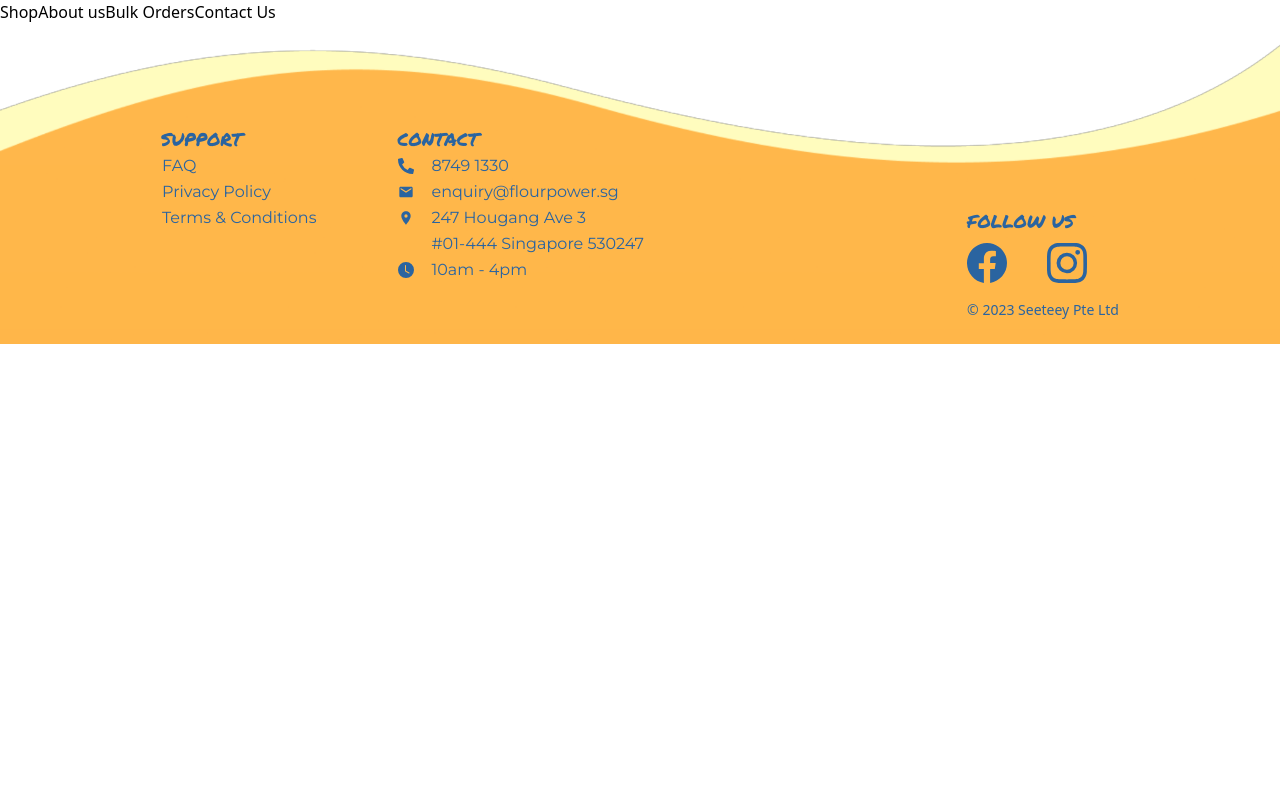
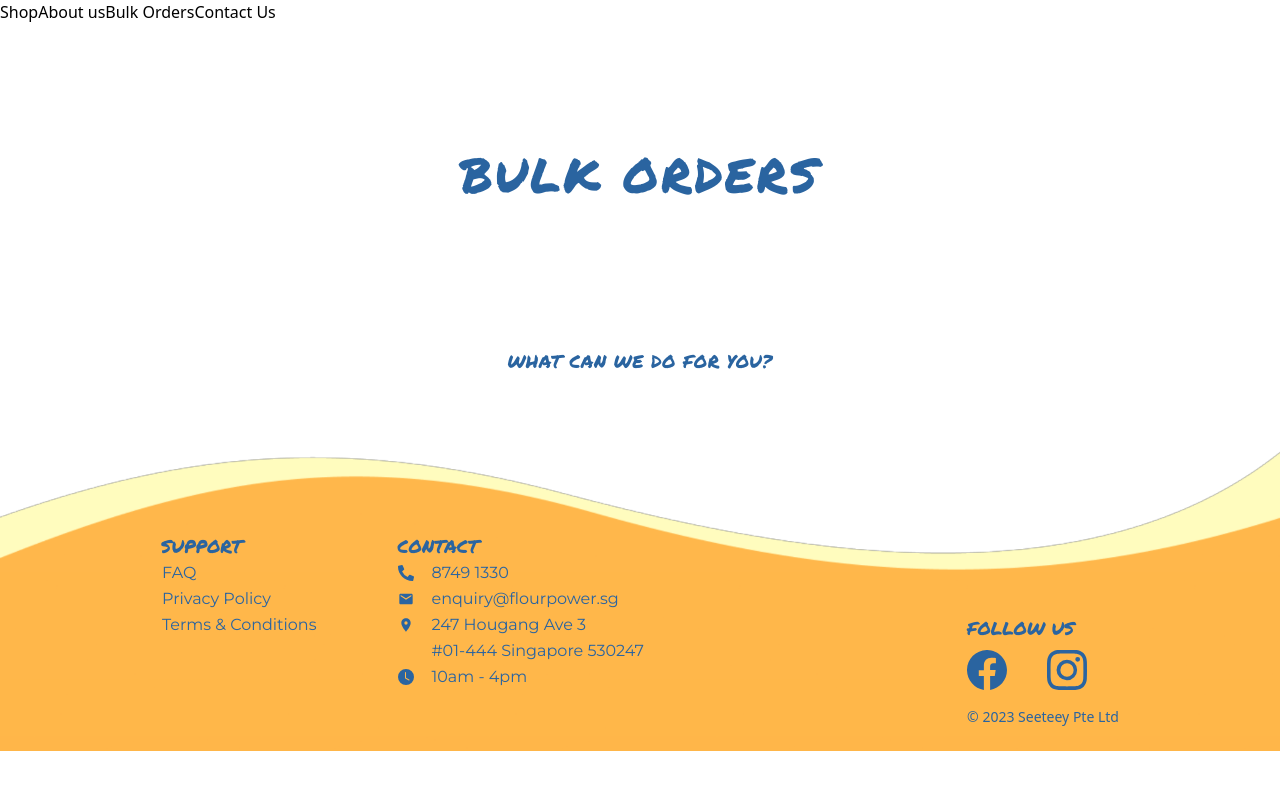
Before and after one commit to SamuelPhua/Client, a React (Vite) app: page /bulk-orders in a window 1280 px wide. Shown: the top 790 px of the page. Built offline with nearby package versions, Linux system fonts and the light colour scheme.

Commit message:
custom tailwind-config theme for image url

```diff
--- a/src/App.jsx
+++ b/src/App.jsx
@@ -31,8 +31,8 @@ function App() {
             </h1>
           }
         ></Route>
-        <Route path="Bulk Orders" element={<BulkOrders />}></Route>
-        <Route path="Contact Us" element={<ContactUs />}></Route>
+        <Route path="bulk-orders" element={<BulkOrders />}></Route>
+        <Route path="contact-us" element={<ContactUs />}></Route>
         <Route path="faq" element={<FAQ />}></Route>
         <Route path="privacy-policy" element={<PrivacyPolicy />}></Route>
         <Route path="t&c" element={<TermsAndConditions />}></Route>
--- a/src/Components/Banner.jsx
+++ b/src/Components/Banner.jsx
@@ -4,7 +4,7 @@ const Banner = ({ img, title }) => {
   // TODO : set up props to get background image and header from parent/ url
   return (
     <div
-      className={`flex justify-center items-center bg-[url(${img})] h-[300px] mb-6 bg-cover bg-no-repeat`}
+      className={`flex justify-center items-center bg-${img} h-[300px] mb-6 bg-cover bg-no-repeat`}
     >
       <h1 className="font-permanentMarker text-darkBlueFont tracking-wider text-5xl">
         {title}
--- a/src/Components/BulkOrders.jsx
+++ b/src/Components/BulkOrders.jsx
@@ -4,10 +4,7 @@ import Banner from "./Banner";
 const BulkOrders = () => {
   return (
     <div className="motion-safe:animate-fadeIn">
-      <Banner
-        img="src/assets/imagesBulkOrders/Corporate-HeaderBanner.jpg"
-        title="BULK ORDERS"
-      />
+      <Banner img="bulk-orders" title="BULK ORDERS" />
       <div>
         <h2 className="tracking-wide text-center font-permanentMarker text-darkBlueFont text-sm md:text-xs mb-14">
           WHAT CAN WE DO FOR YOU?
--- a/src/Components/ContactUs.jsx
+++ b/src/Components/ContactUs.jsx
@@ -9,10 +9,7 @@ import Footer from "./Footer";
 const ContactUs = () => {
   return (
     <div className="motion-safe:animate-fadeIn">
-      <Banner
-        img="src/assets/imagesContactUs/Contact-Banner.jpg"
-        title="CONTACT US"
-      />
+      <Banner img="contact-us" title="CONTACT US" />
       <div>
         <p className="tracking-wide text-center font-montserrat text-darkBlueFont text-sm md:text-xs mb-14">
           We'd love to hear from you! Please reach out to us here.
--- a/src/Components/bulkOrders.jsx
+++ b/src/Components/bulkOrders.jsx
@@ -4,10 +4,7 @@ import Banner from "./Banner";
 const BulkOrders = () => {
   return (
     <div className="motion-safe:animate-fadeIn">
-      <Banner
-        img="src/assets/imagesBulkOrders/Corporate-HeaderBanner.jpg"
-        title="BULK ORDERS"
-      />
+      <Banner img="bulk-orders" title="BULK ORDERS" />
       <div>
         <h2 className="tracking-wide text-center font-permanentMarker text-darkBlueFont text-sm md:text-xs mb-14">
           WHAT CAN WE DO FOR YOU?
--- a/tailwind.config.cjs
+++ b/tailwind.config.cjs
@@ -52,6 +52,11 @@ module.exports = {
           "100%": { opacity: 1 },
         },
       },
+      backgroundImage: {
+        "bulk-orders":
+          "url('src/assets/imagesBulkOrders/Corporate-HeaderBanner.jpg')",
+        "contact-us": "url('src/assets/imagesContactUs/Contact-Banner.jpg')",
+      },
     },
   },
   variants: {
```
